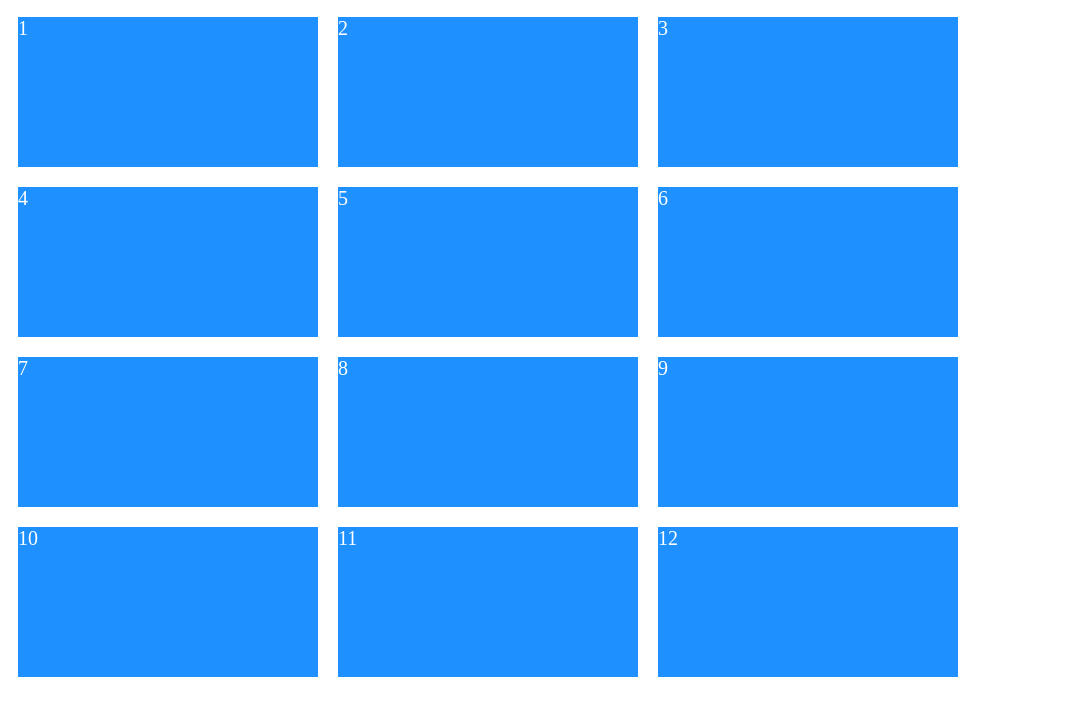
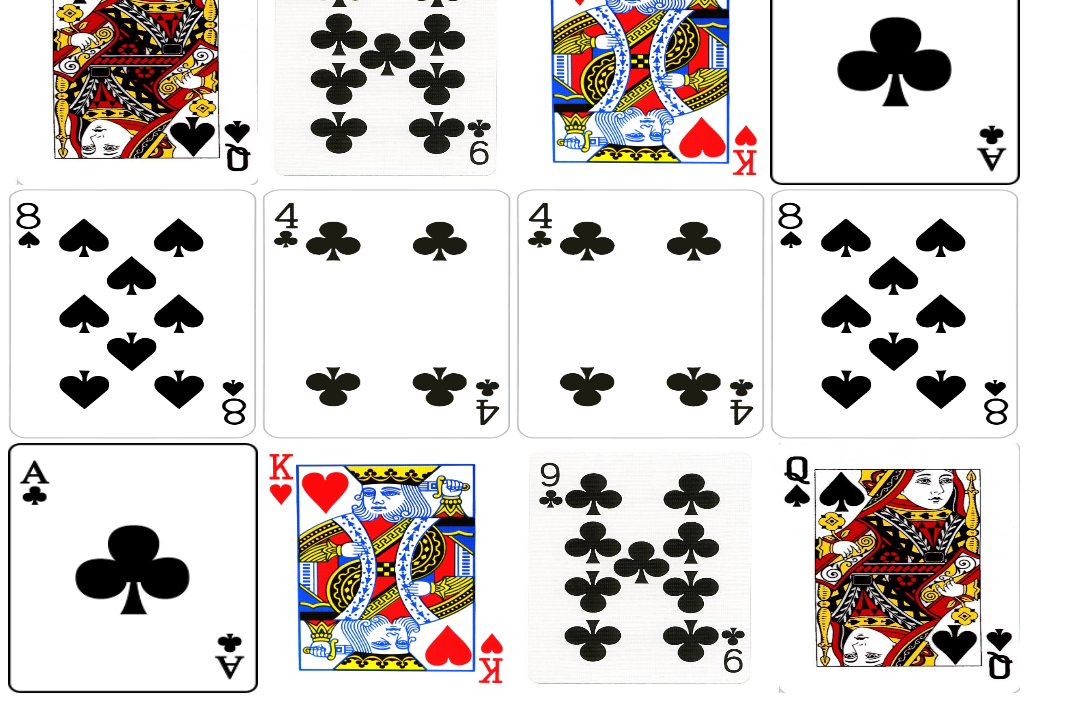
Before and after one commit to Amina0802/Practice, a plain HTML site: page index.html in a window 1280 px wide. Shown: the part 73-800 px from the top of the page, without its empty margins (0-1075 px from the left). Drawn offline with Linux system fonts and the light colour scheme.

Commit message:
added picture

```diff
--- a/index.html
+++ b/index.html
@@ -6,23 +6,35 @@
 
 
 <body>
-    <h1>Flexible Items</h1>
+
 
     <div class="flex-container">
-    <div>1</div>
-    <div>2</div>
-    <div>3</div>
-    <div>4</div>
-    <div>5</div>
-    <div>6</div>
-    <div>7</div>
-    <div>8</div>
-    <div>9</div>
-    <div>10</div>
-    <div>11</div>
-    <div>12</div>
+    <img src="pic1.jpg" width="250" height="250">
+    <img src="pic2.jpg" width="250" height="250">
+    <img src="pic3.jpg" width="250" height="250">
+    <img src="pic4.jpg" width="250" height="250">
+    <img src="pic5.jpg" width="250" height="250">
+    <img src="pic6.jpg" width="250" height="250">
+    <img src="pic6.jpg" width="250" height="250">
+    <img src="pic5.jpg" width="250" height="250">
+    <img src="pic4.jpg" width="250" height="250">
+    <img src="pic3.jpg" width="250" height="250">
+    <img src="pic2.jpg" width="250" height="250">
+    <img src="pic1.jpg" width="250" height="250">
+
 
     </div>
+
+<div>
+
+
+
+</div>
+
+
+
+
+
 
 
 </body>
--- a/style.css
+++ b/style.css
@@ -1,18 +0,0 @@
-
-.flex-container {
-    display: flex;
-    background-color: white;
-    flex-wrap:wrap ;
-  }
-
-  .flex-container > div {
-    background-color: DodgerBlue;
-    color: white;
-    width: 300px;
-    margin: 10px;
-    text-align:left;
-    height: 150px;
-    font-size: 20px;
-
-
-  }
```
Also changed, not shown: joker-playing-card-isolated_1308-80835.webp (added), pic1.jpg (added), pic2.jpg (added), pic3.jpg (added), pic4.jpg (added), pic5.jpg (added), pic6.jpg (added).
